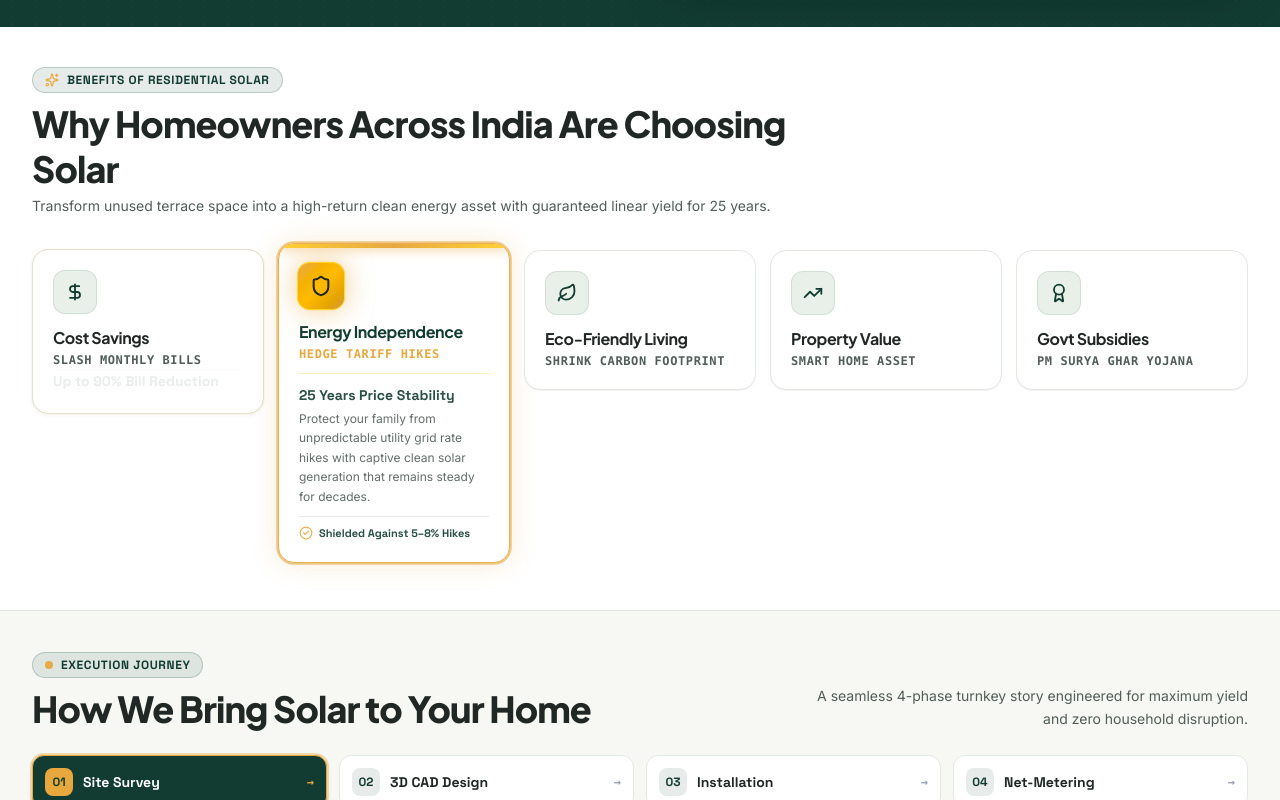
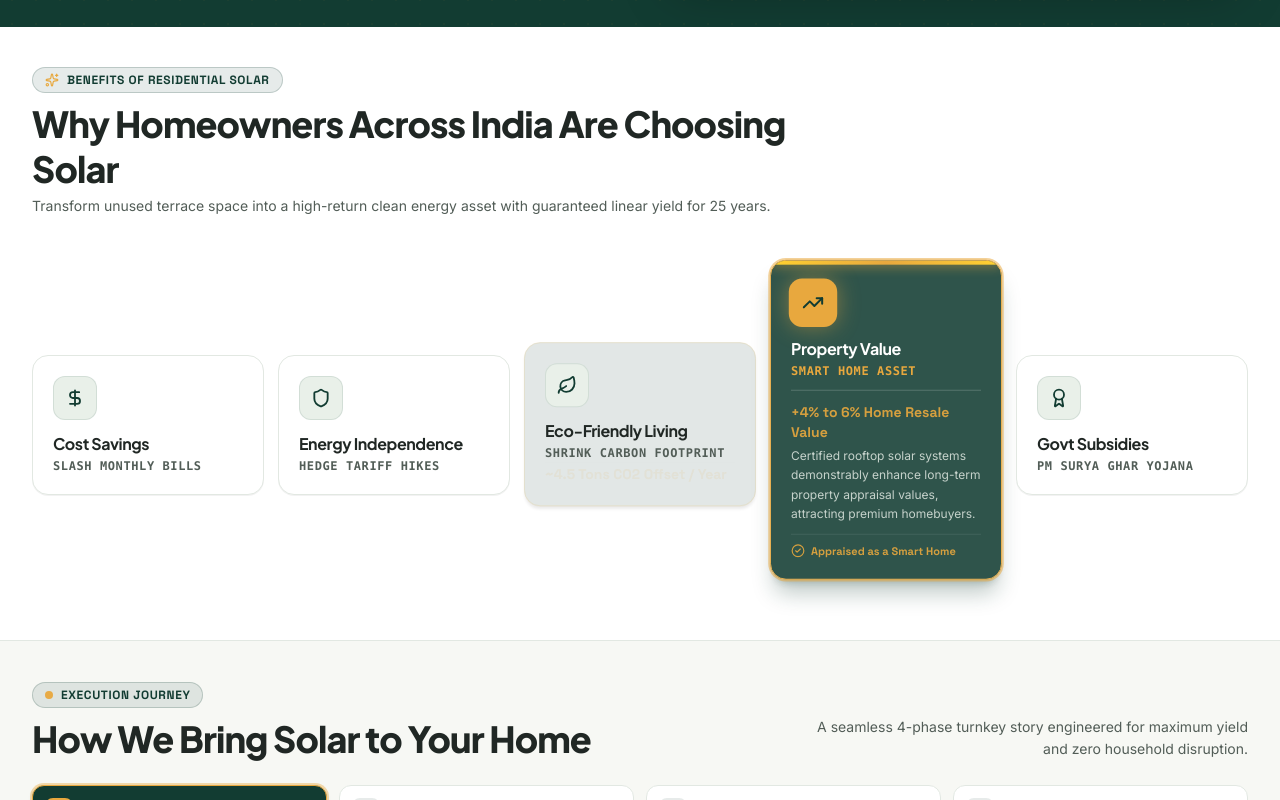
Before and after one commit to abhaybathri/proton-power-infra, a React (Vite) app: page /residential-solar in a window 1280 px wide. Shown: the part 620-1420 px from the top of the page. Built offline with nearby package versions, Linux system fonts and the light colour scheme.

Commit message:
feat(residential): restore forest green active card, set 2s auto-cycle, vertically center compact cards in 350px fixed container, and add cursor spotlight glow

```diff
--- a/src/pages/ResidentialSolar.jsx
+++ b/src/pages/ResidentialSolar.jsx
@@ -30,6 +30,116 @@ import customizeDesignImg from "../assets/residential-solar-assets/customize-des
 import installationImg from "../assets/residential-solar-assets/installation-phase.png";
 import systemInstallationImg from "../assets/residential-solar-assets/system-installation-phase.png";
 import whyChooseImg from "../assets/residential-solar-assets/why-choose-image.jpg";
+
+function BenefitCard({
+  benefit,
+  idx,
+  isActive,
+  onActivate,
+  onHoverStart,
+  onHoverEnd,
+}) {
+  const Icon = benefit.icon;
+  const cardRef = useRef(null);
+  const [mousePos, setMousePos] = useState({ x: 0, y: 0 });
+
+  const handleMouseMove = (e) => {
+    if (!cardRef.current) return;
+    const rect = cardRef.current.getBoundingClientRect();
+    setMousePos({
+      x: e.clientX - rect.left,
+      y: e.clientY - rect.top,
+    });
+  };
+
+  return (
+    <div
+      ref={cardRef}
+      onMouseMove={handleMouseMove}
+      onMouseEnter={() => {
+        onHoverStart();
+        onActivate(idx);
+      }}
+      onMouseLeave={onHoverEnd}
+      onClick={() => onActivate(idx)}
+      className={`group relative rounded-2xl p-4 sm:p-5 border transition-all duration-500 cursor-pointer select-none overflow-hidden ${
+        isActive
+          ? "bg-[#123C32] text-white border-[#E8A83E] ring-2 ring-[#E8A83E]/60 shadow-xl shadow-[#123C32]/30 -translate-y-1.5 z-10"
+          : "bg-white text-[#252A27] border-[#E2E8E2] hover:border-[#E8A83E]/50 shadow-2xs hover:shadow-md"
+      }`}
+    >
+      {/* Interactive Cursor Spotlight Glow Effect */}
+      <div
+        className="pointer-events-none absolute -inset-px rounded-2xl opacity-0 group-hover:opacity-100 transition-opacity duration-300 z-0"
+        style={{
+          background: `radial-gradient(220px circle at ${mousePos.x}px ${mousePos.y}px, rgba(232, 168, 62, 0.28), rgba(254, 243, 199, 0.10) 50%, transparent 75%)`,
+        }}
+      />
+
+      {/* Top Solar Accent Bar on Active Card */}
+      {isActive && (
+        <div className="absolute top-0 left-0 right-0 h-1 bg-gradient-to-r from-amber-300 via-[#E8A83E] to-amber-300 shadow-[0_0_12px_#E8A83E] z-10" />
+      )}
+
+      {/* Content wrapper keeping elements above spotlight */}
+      <div className="relative z-10 flex flex-col items-start w-full">
+        {/* Icon */}
+        <div
+          className={`w-11 h-11 rounded-xl flex items-center justify-center shrink-0 transition-all duration-300 ${
+            isActive
+              ? "bg-[#E8A83E] text-[#123C32] scale-110 shadow-[0_0_20px_rgba(232,168,62,0.45)]"
+              : "bg-[#E9F0E9] border border-[#123C32]/10 text-[#123C32] group-hover:bg-amber-100 group-hover:text-amber-950 group-hover:border-amber-300"
+          }`}
+        >
+          <Icon className="w-5 h-5 stroke-[2.2]" />
+        </div>
+
+        {/* Main Heading */}
+        <h3
+          className={`text-base font-bold font-heading mt-3 tracking-tight transition-colors ${
+            isActive ? "text-white" : "text-[#202724] group-hover:text-[#123C32]"
+          }`}
+        >
+          {benefit.title}
+        </h3>
+
+        {/* Subheading */}
+        <div
+          className={`text-xs font-mono font-bold uppercase tracking-wider mt-0.5 transition-colors ${
+            isActive ? "text-[#E8A83E]" : "text-[#525D57] group-hover:text-[#E8A83E]"
+          }`}
+        >
+          {benefit.subtitle}
+        </div>
+      </div>
+
+      {/* Smoothly Expanded Details on Active / Hover */}
+      <div
+        className={`relative z-10 overflow-hidden transition-all duration-500 ease-out ${
+          isActive
+            ? "max-h-60 opacity-100 mt-3 pt-3 border-t border-white/15"
+            : "max-h-0 opacity-0 mt-0 pt-0 border-t-0"
+        }`}
+      >
+        {/* Stat Badge */}
+        <div className="text-sm font-black font-tech text-[#E8A83E] mb-1">
+          {benefit.stat}
+        </div>
+
+        {/* Description */}
+        <p className="text-xs text-[#E9F0E9]/90 leading-relaxed mb-2.5">
+          {benefit.desc}
+        </p>
+
+        {/* Milestone Highlight */}
+        <div className="pt-2 border-t border-white/10 flex items-center gap-1.5 text-[11px] font-tech font-bold text-[#E8A83E] truncate">
+          <CheckCircle2 className="w-3.5 h-3.5 text-[#E8A83E] shrink-0" />
+          <span className="truncate">{benefit.highlight}</span>
+        </div>
+      </div>
+    </div>
+  );
+}
 
 export default function ResidentialSolar() {
   const [activeBenefit, setActiveBenefit] = useState(0);
@@ -92,13 +202,13 @@ export default function ResidentialSolar() {
     },
   ];
 
-  // Auto-Cycle Spotlight for Section 2 (Every 1.0 second as requested)
+  // Auto-Cycle Spotlight for Section 2 (Every 2.0 seconds as requested)
   useEffect(() => {
     if (isBenefitHovered) return;
 
     benefitTimerRef.current = setInterval(() => {
       setActiveBenefit((prev) => (prev + 1) % benefits.length);
-    }, 1000);
+    }, 2000);
 
     return () => {
       if (benefitTimerRef.current) clearInterval(benefitTimerRef.current);
@@ -349,91 +459,22 @@ export default function ResidentialSolar() {
             </ScrollReveal>
           </div>
 
-          {/* 5 Compact Cards in the Same Line with Luminous Amber Glow & Hover Reveal (Zero Numbers, Zero Dark Green on Hover) */}
-          <div className="grid grid-cols-1 sm:grid-cols-2 lg:grid-cols-5 gap-3 sm:gap-3.5 items-start">
-            {benefits.map((b, idx) => {
-              const Icon = b.icon;
-              const isActive = activeBenefit === idx;
-
-              return (
-                <ScrollReveal key={b.id} delay={idx * 60} className="w-full">
-                  <div
-                    onMouseEnter={() => {
-                      setIsBenefitHovered(true);
-                      setActiveBenefit(idx);
-                    }}
-                    onMouseLeave={() => setIsBenefitHovered(false)}
-                    onClick={() => setActiveBenefit(idx)}
-                    className={`relative rounded-2xl p-4 sm:p-5 border transition-all duration-500 cursor-pointer select-none overflow-hidden ${
-                      isActive
-                        ? "bg-white border-[#E8A83E] ring-2 ring-[#E8A83E]/70 shadow-[0_0_30px_rgba(232,168,62,0.25)] -translate-y-2"
-                        : "bg-white border-[#E2E8E2] hover:border-[#E8A83E]/50 shadow-2xs hover:shadow-md"
-                    }`}
-                  >
-                    {/* Top Solar Luminous Amber Accent Bar when Active */}
-                    {isActive && (
-                      <div className="absolute top-0 left-0 right-0 h-1 bg-gradient-to-r from-amber-300 via-[#E8A83E] to-amber-300 shadow-[0_0_12px_#E8A83E]" />
-                    )}
-
-                    {/* Compact Default View: Icon + Main Heading + Subheading */}
-                    <div className="flex flex-col items-start">
-                      <div
-                        className={`w-11 h-11 rounded-xl flex items-center justify-center shrink-0 transition-all duration-300 ${
-                          isActive
-                            ? "bg-gradient-to-br from-[#E8A83E] via-amber-400 to-[#D4952D] text-[#202724] scale-110 shadow-[0_0_24px_rgba(232,168,62,0.55)] border border-amber-300"
-                            : "bg-[#E9F0E9] border border-[#123C32]/10 text-[#123C32]"
-                        }`}
-                      >
-                        <Icon className="w-5 h-5 stroke-[2.2]" />
-                      </div>
-
-                      {/* Main Heading */}
-                      <h3
-                        className={`text-base font-bold font-heading mt-3 tracking-tight transition-colors ${
-                          isActive ? "text-[#123C32]" : "text-[#202724]"
-                        }`}
-                      >
-                        {b.title}
-                      </h3>
-
-                      {/* Subheading */}
-                      <div
-                        className={`text-xs font-mono font-bold uppercase tracking-wider mt-0.5 transition-colors ${
-                          isActive ? "text-[#E8A83E]" : "text-[#525D57]"
-                        }`}
-                      >
-                        {b.subtitle}
-                      </div>
-                    </div>
-
-                    {/* Hover-Revealed Details (Stat, Description, Highlight Badge) */}
-                    <div
-                      className={`overflow-hidden transition-all duration-500 ease-out ${
-                        isActive
-                          ? "max-h-60 opacity-100 mt-3 pt-3 border-t border-amber-200/70"
-                          : "max-h-0 opacity-0 mt-0 pt-0 border-t-0"
-                      }`}
-                    >
-                      {/* Stat */}
-                      <div className="text-sm font-black font-tech text-[#123C32] mb-1">
-                        {b.stat}
-                      </div>
-
-                      {/* Description */}
-                      <p className="text-xs text-[#525D57] leading-relaxed mb-2.5">
-                        {b.desc}
-                      </p>
-
-                      {/* Highlight Micro-Badge */}
-                      <div className="pt-2 border-t border-[#E2E8E2]/80 flex items-center gap-1.5 text-[11px] font-tech font-bold text-[#123C32] truncate">
-                        <CheckCircle2 className="w-3.5 h-3.5 text-[#E8A83E] shrink-0" />
-                        <span className="truncate">{b.highlight}</span>
-                      </div>
-                    </div>
-                  </div>
+          {/* 5 Compact Cards in the Same Line: Vertically centered when one expands, with fixed container height to prevent layout shift */}
+          <div className="min-h-[350px] lg:h-[350px] flex items-center">
+            <div className="w-full grid grid-cols-1 sm:grid-cols-2 lg:grid-cols-5 gap-3 sm:gap-3.5 items-center">
+              {benefits.map((b, idx) => (
+                <ScrollReveal key={b.id} delay={idx * 50} className="w-full">
+                  <BenefitCard
+                    benefit={b}
+                    idx={idx}
+                    isActive={activeBenefit === idx}
+                    onActivate={setActiveBenefit}
+                    onHoverStart={() => setIsBenefitHovered(true)}
+                    onHoverEnd={() => setIsBenefitHovered(false)}
+                  />
                 </ScrollReveal>
-              );
-            })}
+              ))}
+            </div>
           </div>
         </div>
       </section>
```
